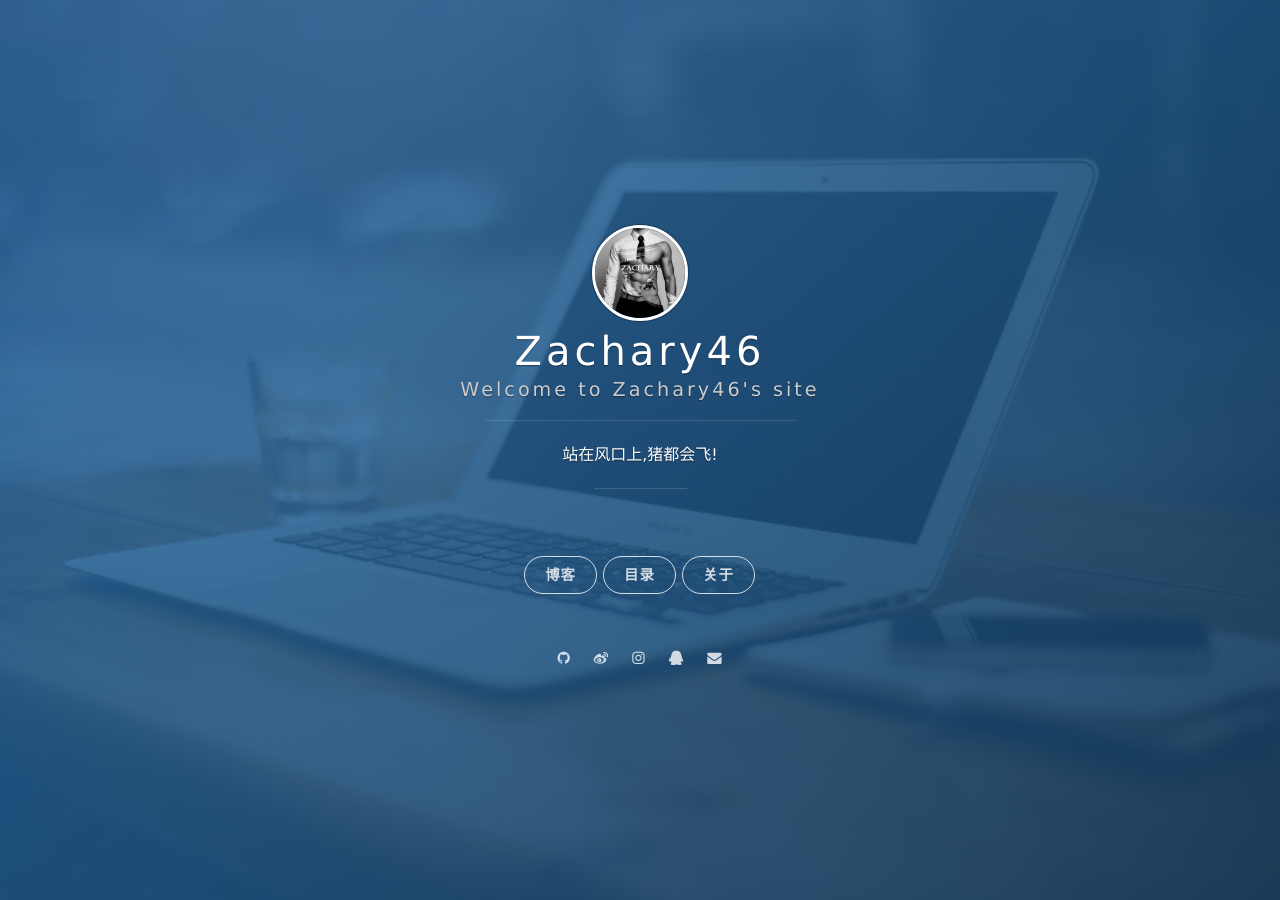
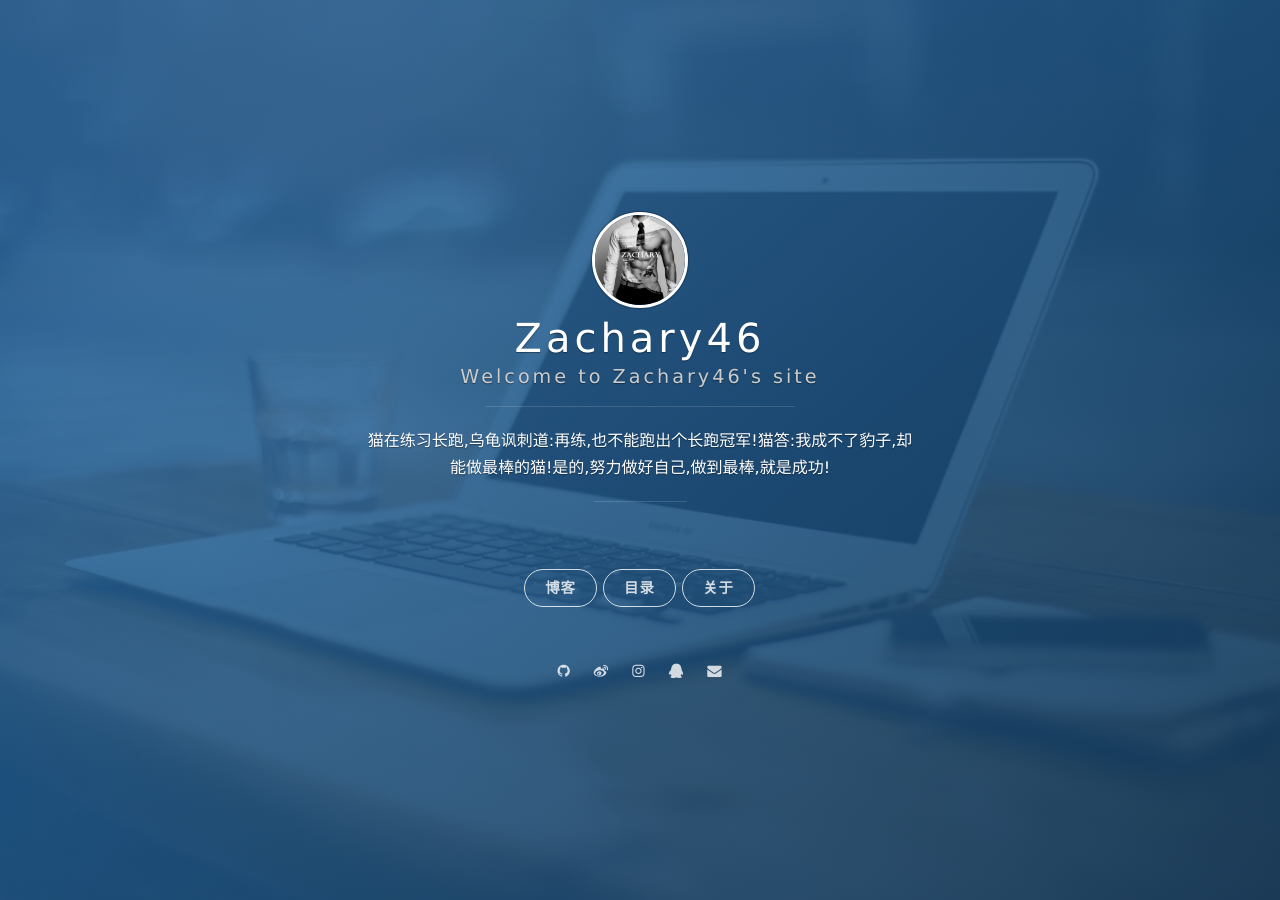
Before and after one commit to Zachary46/Zachary46.github.io, a Jekyll site: the page built from index.html, in a window 1280 px wide. Built offline with Jekyll 4.4.1, drawn with Linux system fonts in a browser that asks for light colours; nearby versions of some CDN libraries; the list of posts is cut into pages by our own code; comment, search, counter and statistics services are not loaded.

Commit message:
修改简介

```diff
--- a/_config.yml
+++ b/_config.yml
@@ -16,9 +16,9 @@ categories_path : categories.html
 tags_path : tags.html
 
 #BASE_PATH : http://blog.ankanbiswas.in/uno-dbyll
-BASE_PATH : http://zachary46.top
+BASE_PATH : https://Zachary46.github.io
 
-description : 站在风口上,猪都会飞!
+description : 猫在练习长跑,乌龟讽刺道:再练,也不能跑出个长跑冠军!猫答:我成不了豹子,却能做最棒的猫!是的,努力做好自己,做到最棒,就是成功!
 title : Zachary46
 logo : /assets/images/avatar.jpg
 #cover : /assets/images/background-cover.jpg
```
